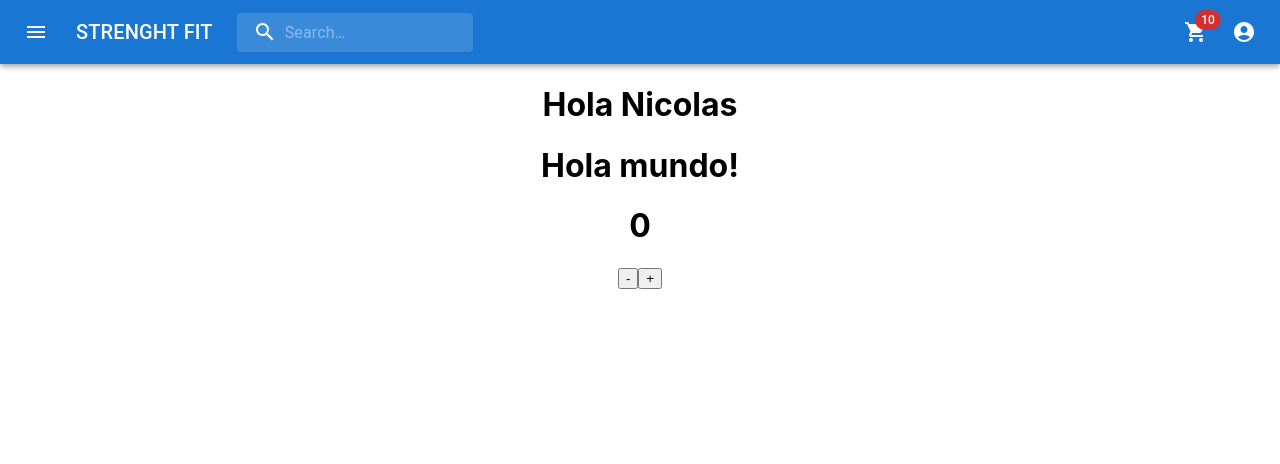
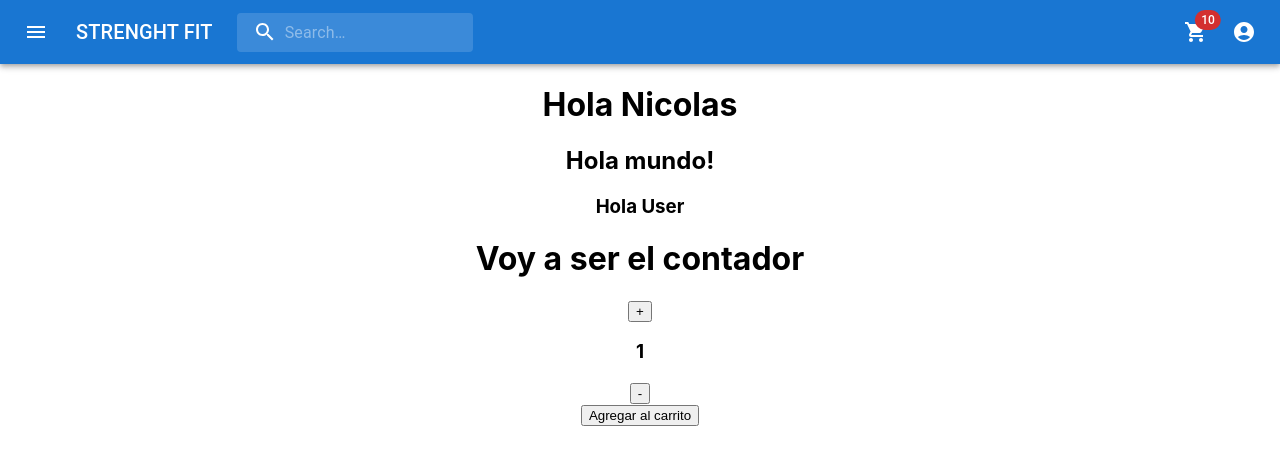
Before and after one commit to nicolaseqz/carritoreactjs, a React (Create React App) app: page / in a window 1280 px wide. Shown: the top 464 px of the page. Built offline with nearby package versions, Linux system fonts and the light colour scheme.

Commit message:
actualizacion de desafio 3 junto a after class

```diff
--- a/src/App.js
+++ b/src/App.js
@@ -2,8 +2,7 @@ import logo from './logo.svg';
 import './App.css';
 import NavBar from './components/navbar/navbar';
 import Catalogo from './components/catalogo/catalogo';
-import ItemListContainer from './components/itemlistcontainer';
-import Contador from './components/catalogo/Contador';
+import ItemListContainer from './components/ItemListContainer';
 
 
 function App() {
@@ -11,8 +10,7 @@ function App() {
     <div className="App">
       <NavBar/>
       <Catalogo/>
-      <ItemListContainer/>
-      <Contador/>
+      <ItemListContainer greeting="Hola User" />
     </div>
   );
 }
--- /dev/null
+++ b/src/components/ItemCount.jsx
@@ -0,0 +1,39 @@
+import {useState} from "react";
+
+const ItemCount = ({stock, initial}) => {
+
+        const [count, setCount] = useState(initial)
+
+        const addItem = () => {
+            const newValue = count +1
+                if (newValue <= stock) {
+                    setCount(newValue);
+                }
+        }
+
+        const quitItem = () => {
+            const newValue = count-1
+            if (newValue >= initial){
+                setCount(newValue)
+            }
+        }
+
+        const onAdd = () => {
+                const message = `Agregaste ${count} productos`
+            (count==1) ? alert(message) : alert(`${message}s`)
+        }
+
+    return (
+    <>
+       <h1>Voy a ser el contador</h1>
+       <div>
+           <button onClick={addItem}>+</button>
+           <h3>{count}</h3>
+           <button onClick={quitItem}>-</button>
+       </div>
+       <button onClick={onAdd}>Agregar al carrito</button>
+    </>
+    );
+};
+
+export default ItemCount;
--- a/src/components/itemlistcontainer.jsx
+++ b/src/components/itemlistcontainer.jsx
@@ -1,9 +1,12 @@
 import { Component } from 'react';
+import ItemCount from './ItemCount';
 
-const ItemListContainer = ({saludo}) => {
+const ItemListContainer = ({greeting}) => {
     return (
         <div>
-            <h1>Hola mundo!</h1>
+            <h2>Hola mundo!</h2>
+            <h3>{greeting}</h3>
+            <ItemCount stock={5} initial={1}/>
         </div>
     )
 }
--- a/src/components/navbar/navbar.jsx
+++ b/src/components/navbar/navbar.jsx
@@ -16,7 +16,6 @@ import MailIcon from '@mui/icons-material/Mail';
 import NotificationsIcon from '@mui/icons-material/Notifications';
 import ShoppingCartIcon from '@mui/icons-material/ShoppingCart';
 import MoreIcon from '@mui/icons-material/MoreVert';
-import Contador from '../catalogo/Contador';
 
 const Search = styled('div')(({ theme }) => ({
   position: 'relative',
```
Also changed, not shown: src/components/CartWidget.jsx (added).
